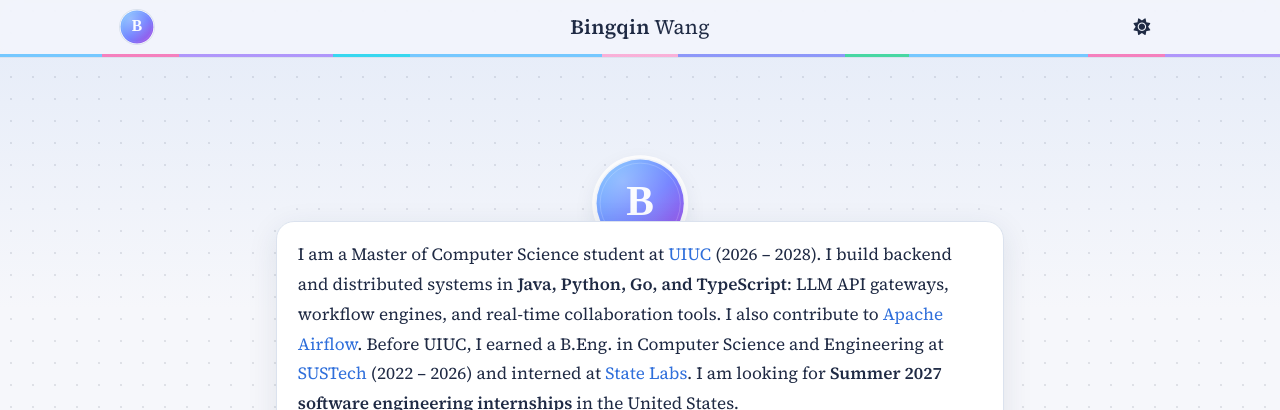
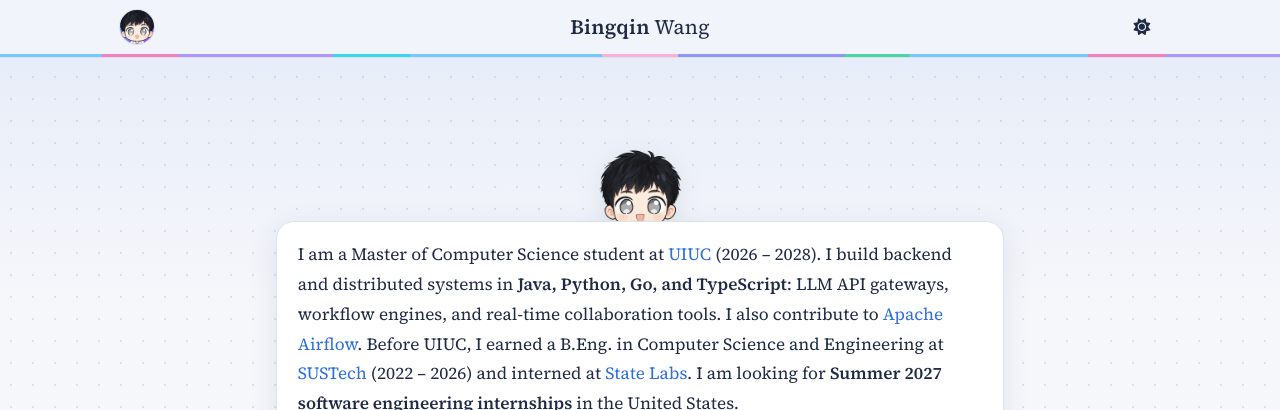
Before and after one commit to bingqin2/bingqin2.github.io, a plain HTML site: page index.html in a window 1280 px wide. Shown: the top 410 px of the page. Drawn offline with Linux system fonts and the light colour scheme; some icons are missing.

Commit message:
Add the cartoon avatar: unmasked hero mascot, circular navbar crop, PNG favicon, og:image
Co-Authored-By: Claude Fable 5.1 <noreply@anthropic.com>

```diff
--- a/assets/css/style.css
+++ b/assets/css/style.css
@@ -97,7 +97,12 @@ strong { font-weight: 600; }
   box-shadow: 0 0 0 1px var(--card-border);
   transition: box-shadow .2s ease, transform .2s ease;
 }
-.navbar-avatar img { display: block; width: 100%; height: 100%; object-fit: cover; }
+.navbar-avatar { background: linear-gradient(135deg, #5eb8ff, #6d7cff 55%, #b04fe0); }
+.navbar-avatar img {
+  display: block; width: 100%; height: 100%;
+  object-fit: cover; object-position: 50% 12%;
+  transform: scale(1.4); transform-origin: 50% 32%;
+}
 .navbar-avatar:hover { box-shadow: 0 0 0 2px var(--accent); transform: translateY(-1px); }
 .brand {
   position: absolute; left: 50%; transform: translateX(-50%);
@@ -145,14 +150,14 @@ html.theme-transition, html.theme-transition *, html.theme-transition *::before,
 .identity {
   position: relative;
   height: 6.4rem;
-  --hidden-offset: 1.7rem;
-  --reveal-offset: 0.55rem;
+  --hidden-offset: 2.1rem;
+  --reveal-offset: 0.7rem;
 }
 .mascot {
   position: absolute;
   left: 50%; bottom: 0;
-  width: 5.6rem; height: 5.6rem;
-  padding: 0; border: 0; border-radius: 50%;
+  width: 6.6rem; height: 6.6rem;
+  padding: 0; border: 0;
   background: transparent; cursor: pointer;
   transform: translate(-50%, var(--hidden-offset));
   transition: transform .32s cubic-bezier(.2, .8, .2, 1);
@@ -160,8 +165,8 @@ html.theme-transition, html.theme-transition *, html.theme-transition *::before,
 }
 .mascot img {
   display: block; width: 100%; height: 100%;
-  border-radius: 50%;
-  box-shadow: 0 8px 22px var(--shadow), 0 0 0 3px var(--card);
+  object-fit: contain;
+  filter: drop-shadow(0 6px 12px var(--shadow));
 }
 .identity:hover .mascot, .identity.is-speaking .mascot { transform: translate(-50%, var(--reveal-offset)); }
 .hello {
--- a/index.html
+++ b/index.html
@@ -10,7 +10,8 @@
   <meta property="og:description" content="MCS student at UIUC. Backend and distributed systems. Seeking Summer 2027 software engineering internships in the US.">
   <meta property="og:url" content="https://bingqin2.github.io/">
   <meta property="og:type" content="website">
-  <link rel="icon" href="assets/img/favicon.svg" type="image/svg+xml">
+  <meta property="og:image" content="https://bingqin2.github.io/assets/img/avatar.png">
+  <link rel="icon" href="assets/img/favicon.png" type="image/png" sizes="128x128">
   <link rel="canonical" href="https://bingqin2.github.io/">
   <script>
     (function () {
@@ -52,7 +53,7 @@
   <header class="navbar">
     <div class="navbar-inner">
       <button class="navbar-avatar" id="navbar-avatar" type="button" aria-label="Back to top">
-        <img src="assets/img/avatar.svg" alt="">
+        <img src="assets/img/avatar.png" alt="">
       </button>
       <a class="brand" href="/" aria-label="Bingqin Wang, home"><strong>Bingqin</strong> Wang</a>
       <button class="theme-toggle" id="theme-toggle" type="button" aria-label="Switch to light theme" title="Switch to light theme">
@@ -67,7 +68,7 @@
     <div class="identity reveal" style="--delay: 0ms">
       <div class="hello" id="hello" aria-live="polite"><span class="hello-text" id="hello-text">Hi there</span></div>
       <button class="mascot" id="mascot" type="button" aria-label="Say hi">
-        <img src="assets/img/avatar.svg" alt="Bingqin Wang">
+        <img src="assets/img/avatar.png" alt="Cartoon avatar of Bingqin Wang">
       </button>
     </div>
 
```
Also changed, not shown: assets/img/avatar.png (added), assets/img/avatar.svg (deleted), assets/img/favicon.png (added), assets/img/favicon.svg (deleted), 1 other file.
